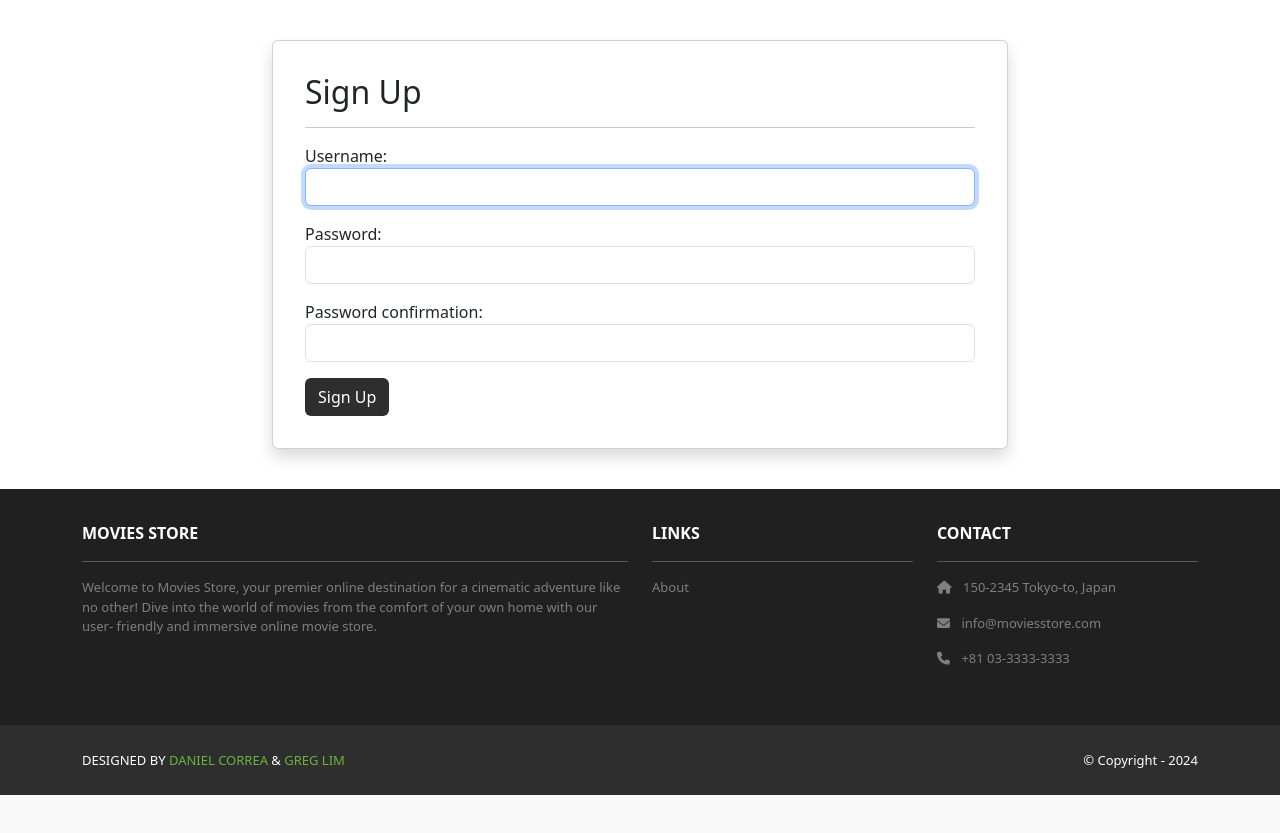
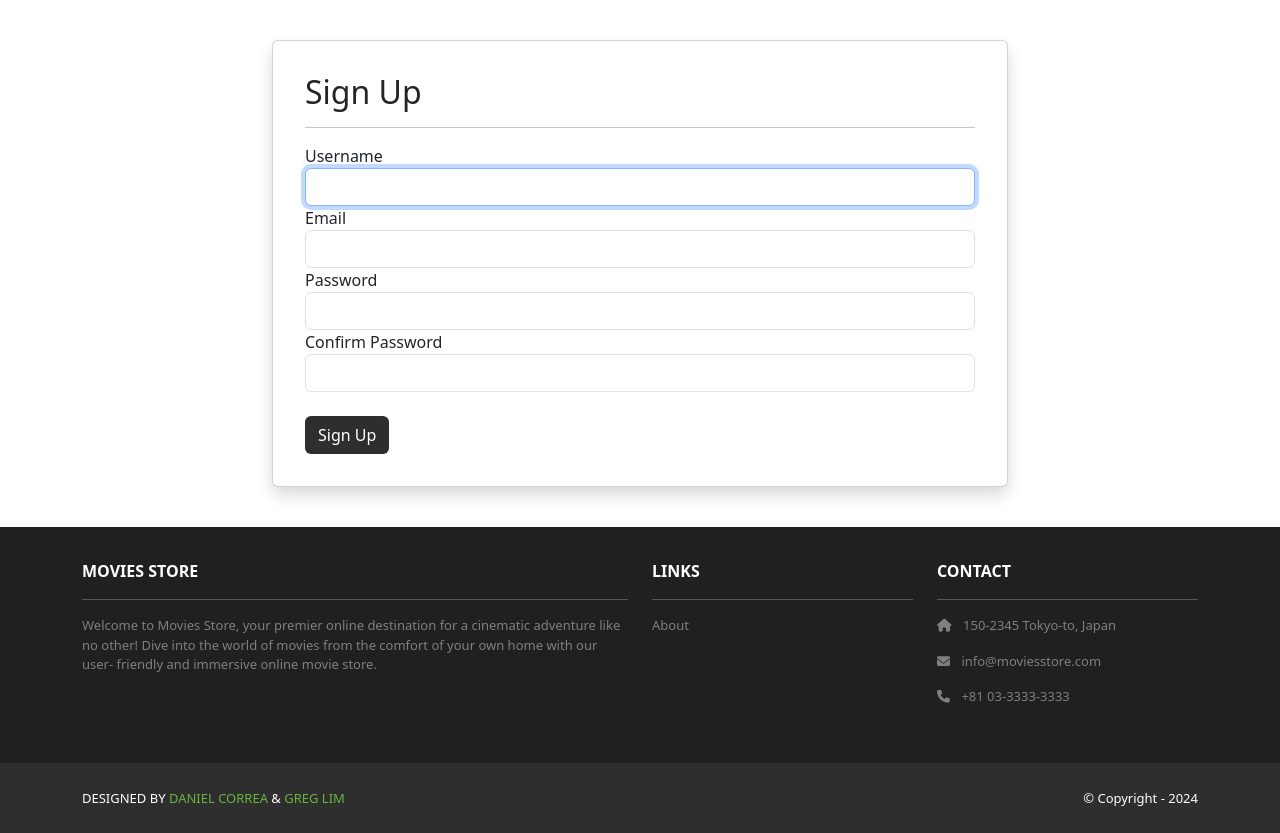
Before and after one commit to MMNASH10/project1, a Django app: page /accounts/signup in a window 1280 px wide. Shown: the part 82-915 px from the top of the page. Before the commit the page ends 877 px from the top, so only its background shows below. Run offline with Django 5.2, Linux system fonts and the light colour scheme; some libraries are stand-ins or nearby versions.

Commit message:
added email for user registration

```diff
--- a/moviestore/accounts/forms.py
+++ b/moviestore/accounts/forms.py
@@ -1,4 +1,6 @@
 from django.contrib.auth.forms import UserCreationForm
+from django.contrib.auth.models import User
+from django import forms
 from django.forms.utils import ErrorList
 from django.utils.safestring import mark_safe
 
@@ -10,8 +12,25 @@ class CustomErrorList(ErrorList):
             f'<div class="alert alert-danger" role="alert">{e}</div>' for e in self]))
 
 class CustomUserCreationForm(UserCreationForm):
+    email = forms.EmailField(
+        required=True,
+        widget=forms.EmailInput(attrs={"class": "form-control"}),
+        label="Email Address"
+    )
+
+    class Meta:
+        model = User
+        fields = ["username", "email", "password1", "password2"]
+
     def __init__(self, *args, **kwargs):
         super(CustomUserCreationForm, self).__init__(*args, **kwargs)
-        for fieldname in ["username", "password1", "password2"]:
+        for fieldname in ["username", "password1", "password2", "email"]:
             self.fields[fieldname].help_text = None
             self.fields[fieldname].widget.attrs.update({"class": "form-control"})
+
+    def clean_email(self):
+        """Ensure email is unique"""
+        email = self.cleaned_data.get("email")
+        if User.objects.filter(email=email).exists():
+            raise forms.ValidationError("A user with this email already exists.")
+        return email
--- a/moviestore/accounts/templates/accounts/signup.html
+++ b/moviestore/accounts/templates/accounts/signup.html
@@ -1,4 +1,5 @@
 {% extends 'base.html' %}
+
 {% block content %}
 <div class="p-3 mt-4">
   <div class="container">
@@ -10,10 +11,62 @@
             <hr />
             <form method="POST">
               {% csrf_token %}
-              {{ template_data.form.as_p }}
-              <button type="submit"
-                class="btn bg-dark text-white">Sign Up
-              </button>
+
+              <!-- Render fields manually instead of using as_p to avoid missing email -->
+              <div class="form-group">
+                <label for="{{ template_data.form.username.id_for_label }}">Username</label>
+                {{ template_data.form.username }}
+                {% if template_data.form.username.errors %}
+                  <div class="text-danger">
+                    {% for error in template_data.form.username.errors %}
+                      <p>{{ error }}</p>
+                    {% endfor %}
+                  </div>
+                {% endif %}
+              </div>
+
+              <!-- Email Field (Fixed and Properly Integrated) -->
+              <div class="form-group">
+                <label for="{{ template_data.form.email.id_for_label }}">Email</label>
+                {{ template_data.form.email }}
+                {% if template_data.form.email.errors %}
+                  <div class="text-danger">
+                    {% for error in template_data.form.email.errors %}
+                      <p>{{ error }}</p>
+                    {% endfor %}
+                  </div>
+                {% endif %}
+              </div>
+
+              <!-- Password Field -->
+              <div class="form-group">
+                <label for="{{ template_data.form.password1.id_for_label }}">Password</label>
+                {{ template_data.form.password1 }}
+                {% if template_data.form.password1.errors %}
+                  <div class="text-danger">
+                    {% for error in template_data.form.password1.errors %}
+                      <p>{{ error }}</p>
+                    {% endfor %}
+                  </div>
+                {% endif %}
+              </div>
+
+            <!-- Confirm Password Field -->
+            <div class="form-group mb-4">  <!-- Added mb-4 here -->
+              <label for="{{ template_data.form.password2.id_for_label }}">Confirm Password</label>
+              {{ template_data.form.password2 }}
+              {% if template_data.form.password2.errors %}
+                <div class="text-danger">
+                  {% for error in template_data.form.password2.errors %}
+                    <p>{{ error }}</p>
+                  {% endfor %}
+                </div>
+              {% endif %}
+            </div>
+
+            <!-- Submit Button -->
+            <button type="submit" class="btn bg-dark text-white">Sign Up</button>
+
             </form>
           </div>
         </div>
```
